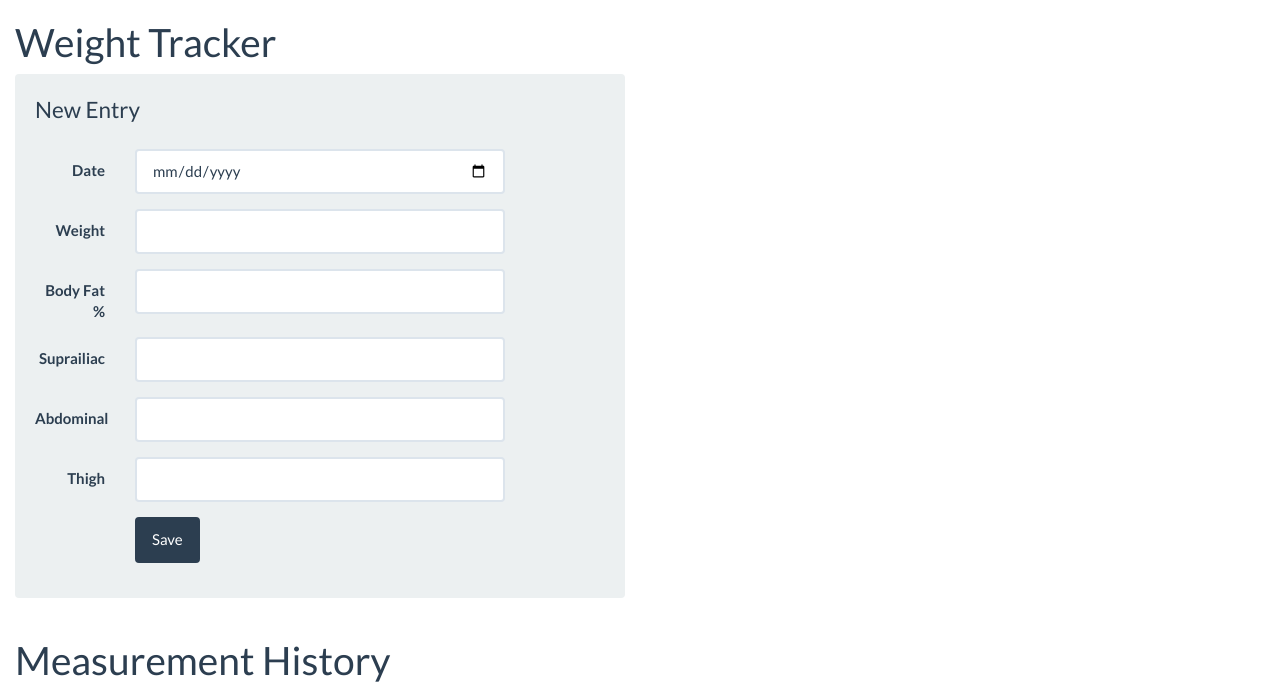
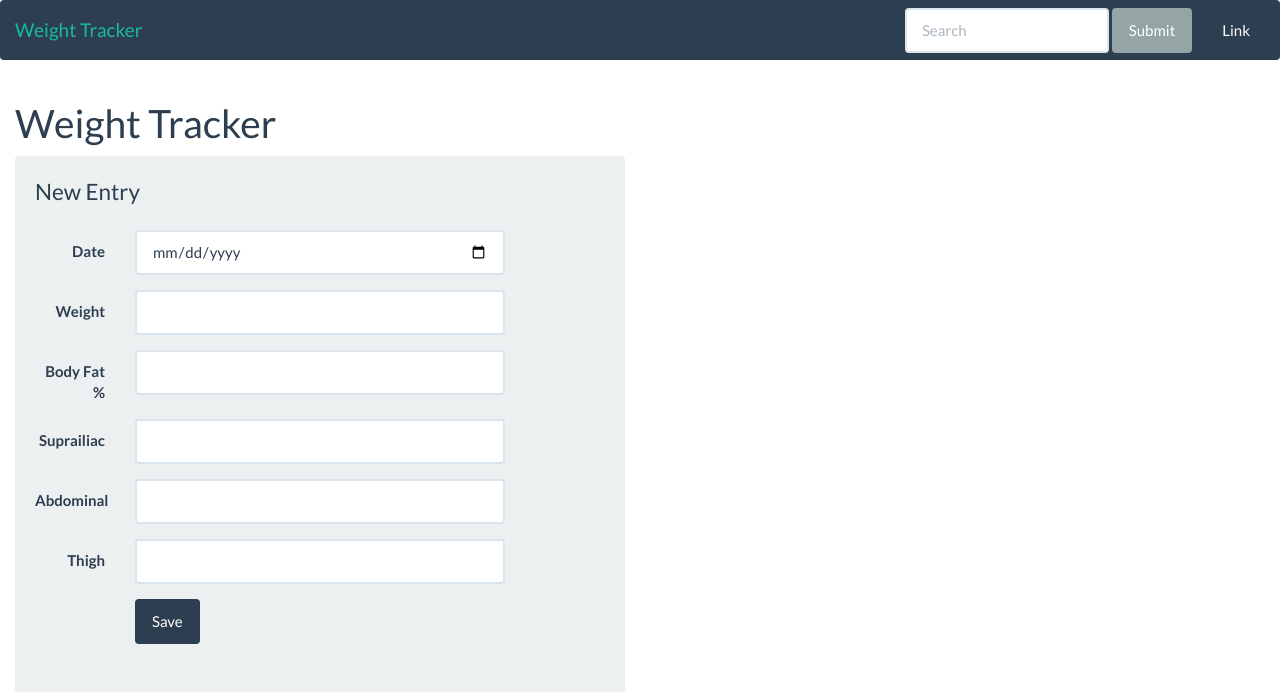
Before and after one commit to rdempsey/weight-tracker, a Flask app: template templates/index.html in a window 1280 px wide. Shown: the top 692 px of the page. Run offline with Flask 2, Linux system fonts and the light colour scheme; the template is opened without the code that fills it: values that come from a table or form of the project are taken from there, others are empty; some libraries are stand-ins or nearby versions.

Commit message:
Update the current app to use a base template. Add a placeholder navbar.
Signed-off-by: Robert Dempsey <robertonrails@gmail.com>

```diff
--- a/index.py
+++ b/index.py
@@ -1,7 +1,7 @@
 #!/usr/bin/env python
 
 from flask import Flask, render_template, make_response, request, redirect
-from flask_bootstrap import Bootstrap
+# from flask_bootstrap import Bootstrap
 from flask_wtf import Form
 from wtforms import StringField
 from wtforms.fields.html5 import DateField
@@ -12,7 +12,7 @@ import configparser
 
 app = Flask(__name__)
 app.secret_key = '2bN9UUaBpcjrxR'
-Bootstrap(app)
+# Bootstrap(app)
 
 def connect():
   # Read the config file and get the goodies
@@ -52,7 +52,7 @@ def get_measurement_history():
 @app.route("/")
 def index():
   form = MeasurementsForm()
-  response = make_response(render_template("index.html", title='Welcome to Weight Tracker', measurements=get_measurement_history(), form=form))
+  response = make_response(render_template("index.html", title='Welcome', measurements=get_measurement_history(), form=form))
   return response
 
 @app.route("/add-measurements", methods=['POST'])
@@ -72,7 +72,7 @@ def write():
                                 })
     # Redirect to the home page
     return redirect ("/")
-  response = make_response(render_template("index.html", title='Welcome to Weight Tracker', measurements=get_measurement_history(), form=form))
+  response = make_response(render_template("index.html", title='Welcome', measurements=get_measurement_history(), form=form))
   return response
 
 if __name__ == '__main__':
--- /dev/null
+++ b/templates/base.html
@@ -0,0 +1,33 @@
+<html>
+  <head>
+    {% if title %}
+    <title>{{ title }} - Weight Tracker</title>
+    {% else %}
+    <title>Welcome to Weight Tracker</title>
+    {% endif %}
+    <link rel="stylesheet" href="{{url_for('static', filename='flatly.css')}}">
+  </head>
+  <body>
+    <div class="bs-component">
+      <nav class="navbar navbar-default">
+        <div class="container-fluid">
+          <div class="navbar-header">
+            <a class="navbar-brand" href="/">Weight Tracker</a>
+          </div>
+          <div class="collapse navbar-collapse" id="bs-example-navbar-collapse-1">
+            <ul class="nav navbar-nav navbar-right">
+              <form class="navbar-form navbar-left" role="search">
+                <div class="form-group">
+                  <input type="text" class="form-control" placeholder="Search">
+                </div>
+                <button type="submit" class="btn btn-default">Submit</button>
+              </form>
+              <li><a href="#">Link</a></li>
+            </ul>
+          </div>
+        </div>
+      </nav>
+    </div>
+    {% block content %}{% endblock %}
+  </body>
+</html>
--- a/templates/index.html
+++ b/templates/index.html
@@ -1,17 +1,4 @@
-{% extends "bootstrap/base.html" %}
-{% block styles %}
-{{super()}}
-<link rel="stylesheet"
-      href="{{url_for('static', filename='flatly.css')}}">
-{% endblock %}
-{% block title %}{{ title }}{% endblock %}
-
-{% block navbar %}
-<div class="navbar navbar-fixed-top">
-  <!-- ... -->
-</div>
-{% endblock %}
-
+{% extends "base.html" %}
 {% block content %}
 <div class="col-lg-6">
     <h1>Weight Tracker</h1>
@@ -79,7 +66,4 @@
     </table>
   </div>
 </div>
-
-
-
 {% endblock %}
```
Lines whose indentation alone changed are shown as unchanged.
